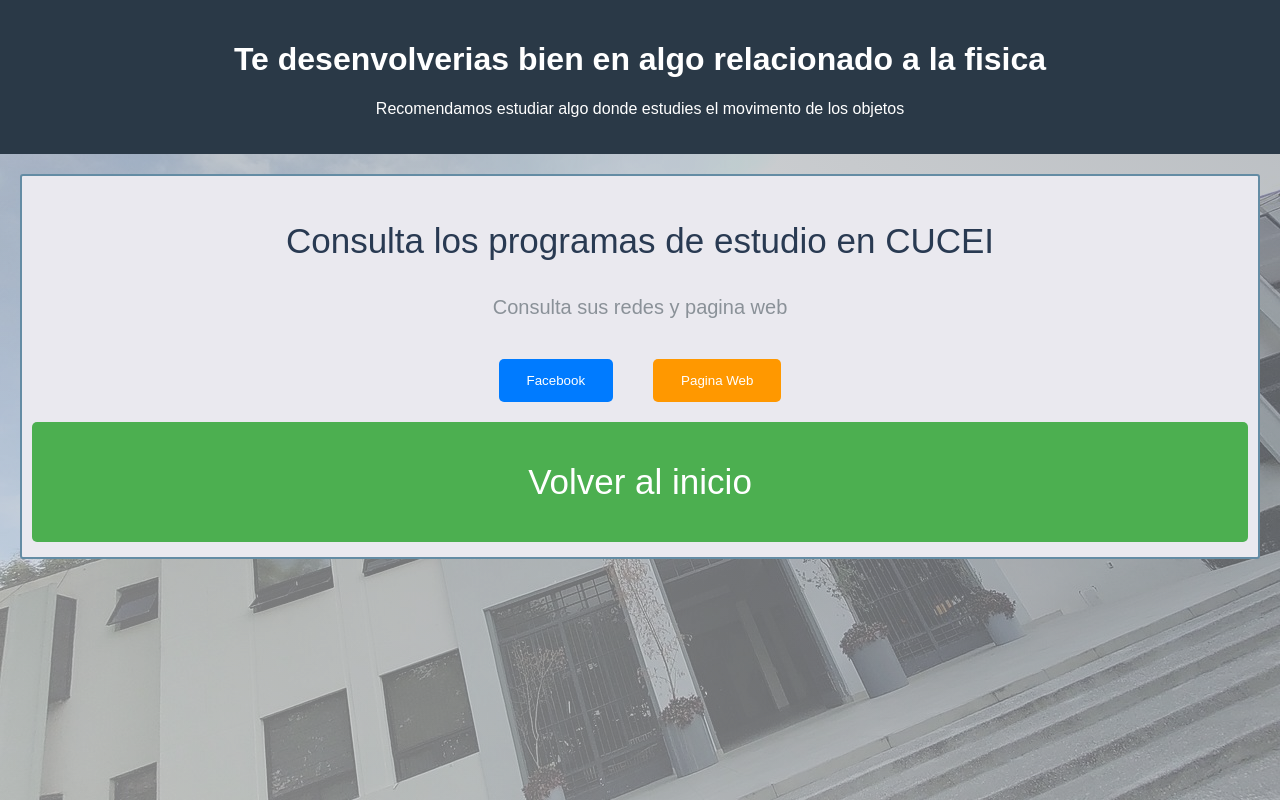
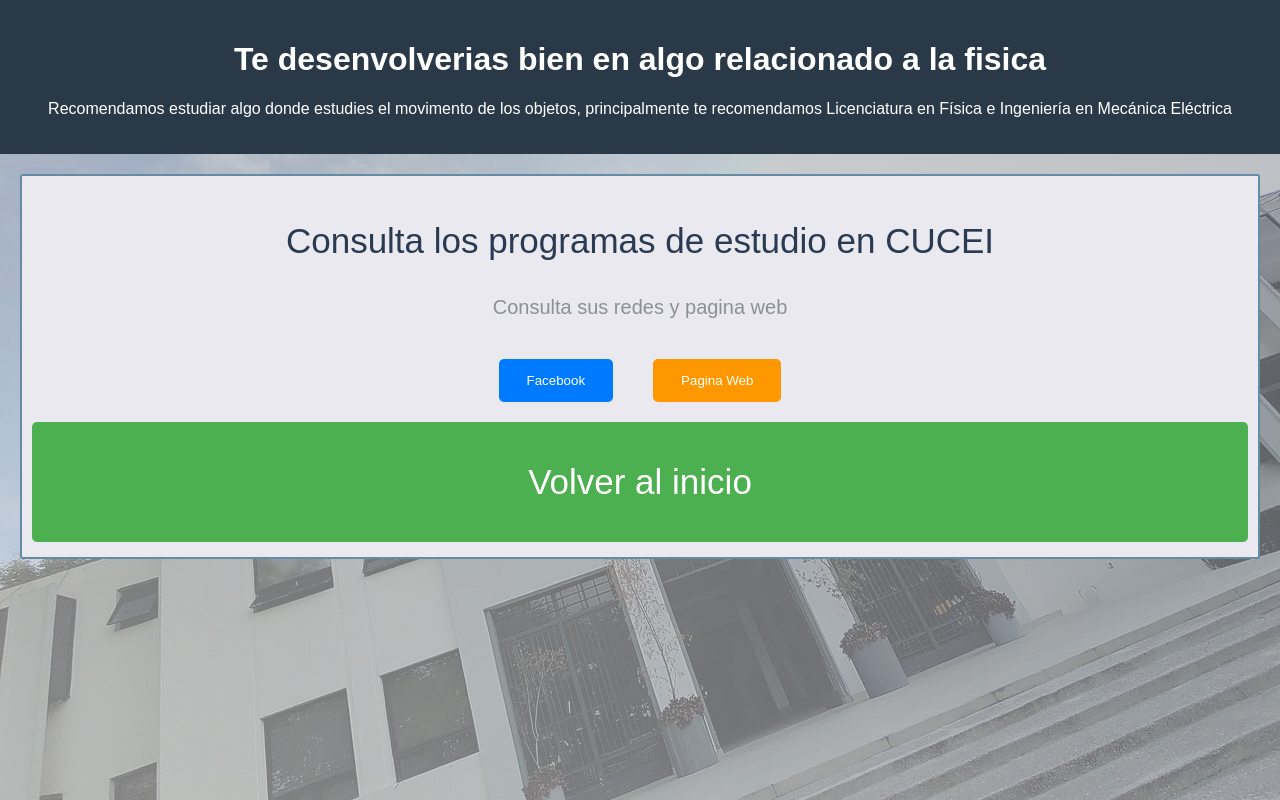
Before and after one commit to Elguerrero88445/Proyecto-de-tecnologia-2, a plain HTML site: page proyectoTecnologias-main (1)/proyectoTecnologias-main/fisi.html in a window 1280 px wide. Drawn offline with Linux system fonts and the light colour scheme.

Commit message:
fisi.html

```diff
--- a/proyectoTecnologias-main (1)/proyectoTecnologias-main/fisi.html
+++ b/proyectoTecnologias-main (1)/proyectoTecnologias-main/fisi.html
@@ -6,7 +6,9 @@
     <body>
     <header>
       <h1>Te desenvolverias bien en algo relacionado a la fisica</h1>
-      <p>Recomendamos estudiar algo donde estudies el movimento de los objetos</p>
+      <p>Recomendamos estudiar algo donde estudies el movimento de los objetos,
+        principalmente te recomendamos Licenciatura en Física e Ingeniería en Mecánica Eléctrica
+      </p>
     </header>
     <div class="introduccion">
        <p class="titulo">Consulta los programas de estudio en CUCEI</p>
```
